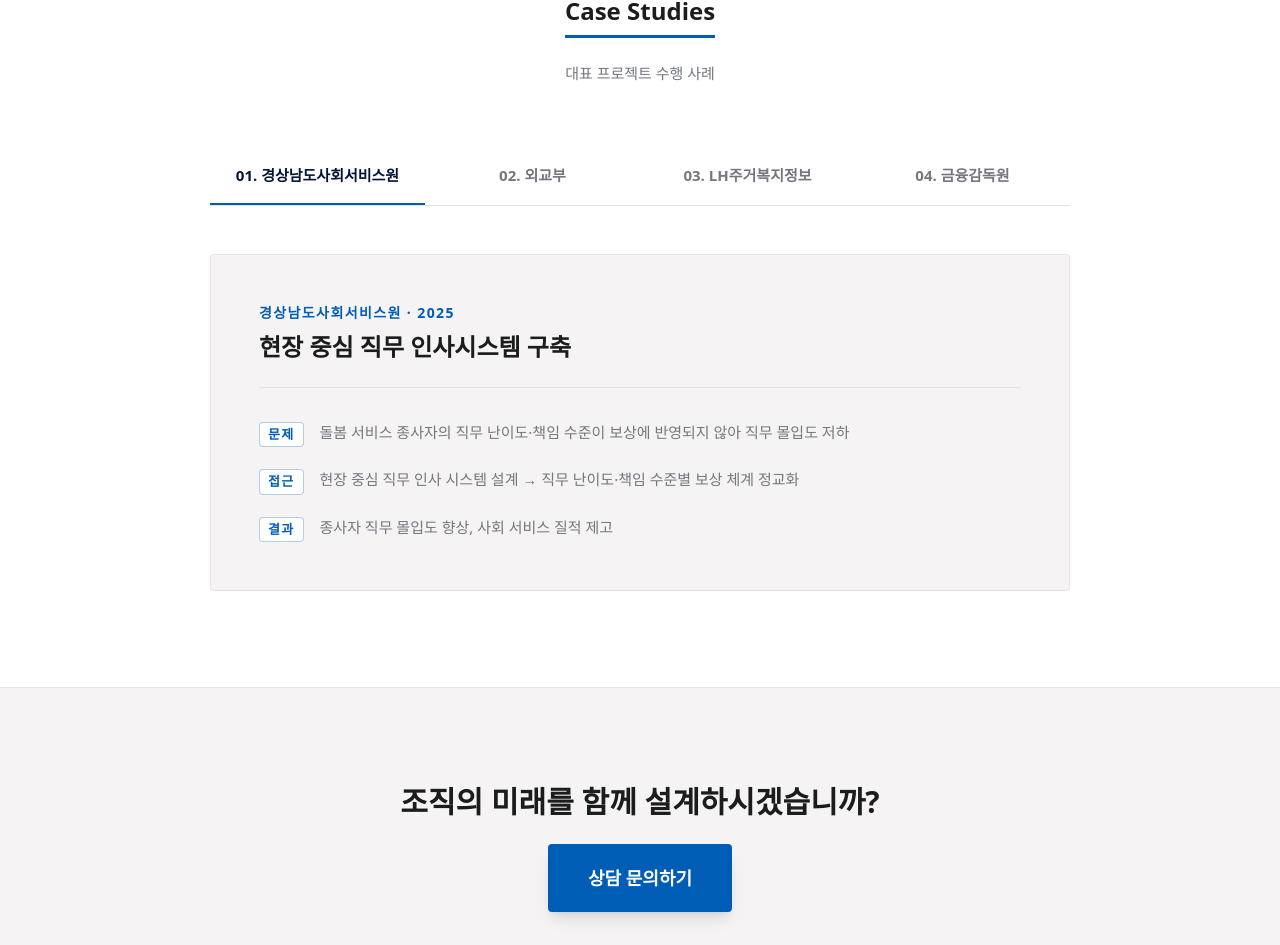
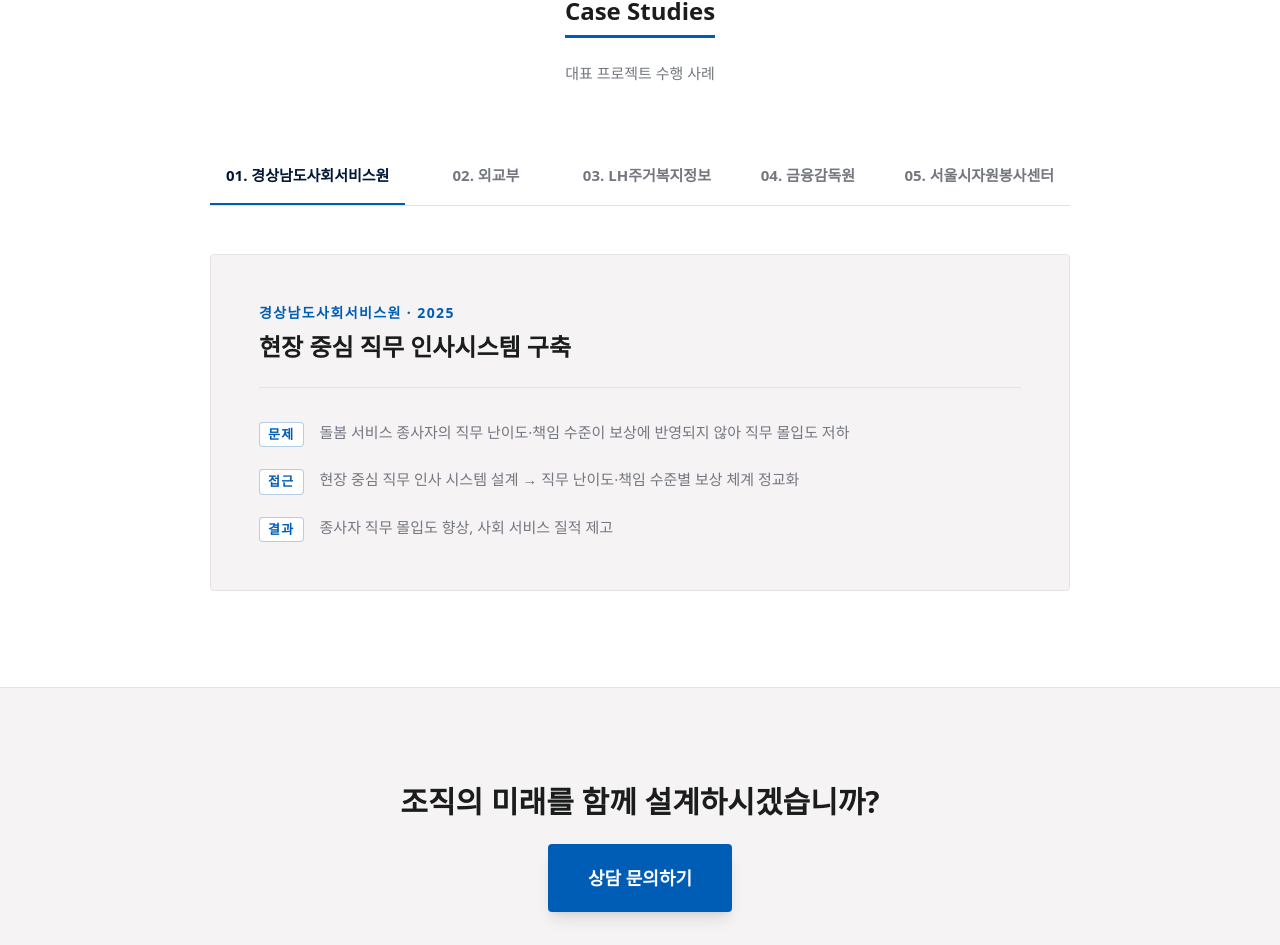
Before and after one commit to cis1273-ai/company-homepage, a React (Vite) app: page / in a window 1280 px wide. Shown: the part 6611-7556 px from the top of the page. Built offline with nearby package versions, Linux system fonts and the light colour scheme.

Commit message:
Update App.tsx

```diff
--- a/src/App.tsx
+++ b/src/App.tsx
@@ -446,6 +446,15 @@
     approach: '경영혁신안 마련 → 조직 기능 통폐합 및 구조 개편 자문',
     result: '부처 간 기능 중복 해소, 슬림화된 국가 인력 운영 모델 제시',
   },
+  {
+    num: '05',
+    client: '서울시자원봉사센터',
+    year: '2026',
+    title: '조직·개인업적평가 시스템 개발',
+    problem: '조직업적(전략KPI) 및 개인업적(고유PI) 평가를 한 담당자가 수기로 관리하여 업무부담 가중 및 효율성 저하',
+    approach: '바이브코딩을 통한 웹 기반 조직·개인업적 평가 지표개발 → 실적보고서 작성 → 평가자 평가 → 이의신청 → 최종점수 및 등급 확정까지 실시간 모니터링 및 운영관리 구현',
+    result: '성과관리담당자 및 지표담당자 업무 부담 경감으로 성과관리 운영 효율성 증대',
+  },
 ];
 
 function CaseStudySection() {
```
